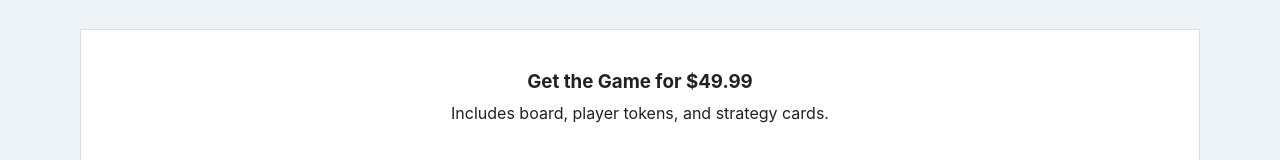
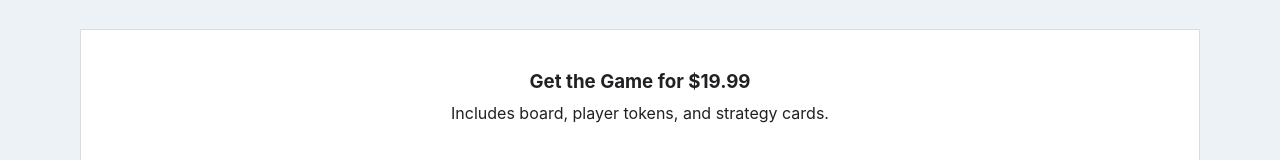
Before and after one commit to KayodeB03/CorpoGame, a React (Vite) app: page /quickplay in a window 1280 px wide. Shown: the part 2078-2238 px from the top of the page. Built offline with nearby package versions, Linux system fonts and the light colour scheme.

Commit message:
fix: update label to reflect new price

```diff
--- a/src/pages/Home.tsx
+++ b/src/pages/Home.tsx
@@ -111,7 +111,7 @@ export default function Home() {
 
       <div className="cta-wrapper">
         <section className="cta">
-          <h3>Get the Game for $49.99</h3>
+          <h3>Get the Game for $19.99</h3>
           <p>Includes board, player tokens, and strategy cards.</p>
           <br />
           <button className="primary" onClick={() => navigate('/purchase')}>
```
